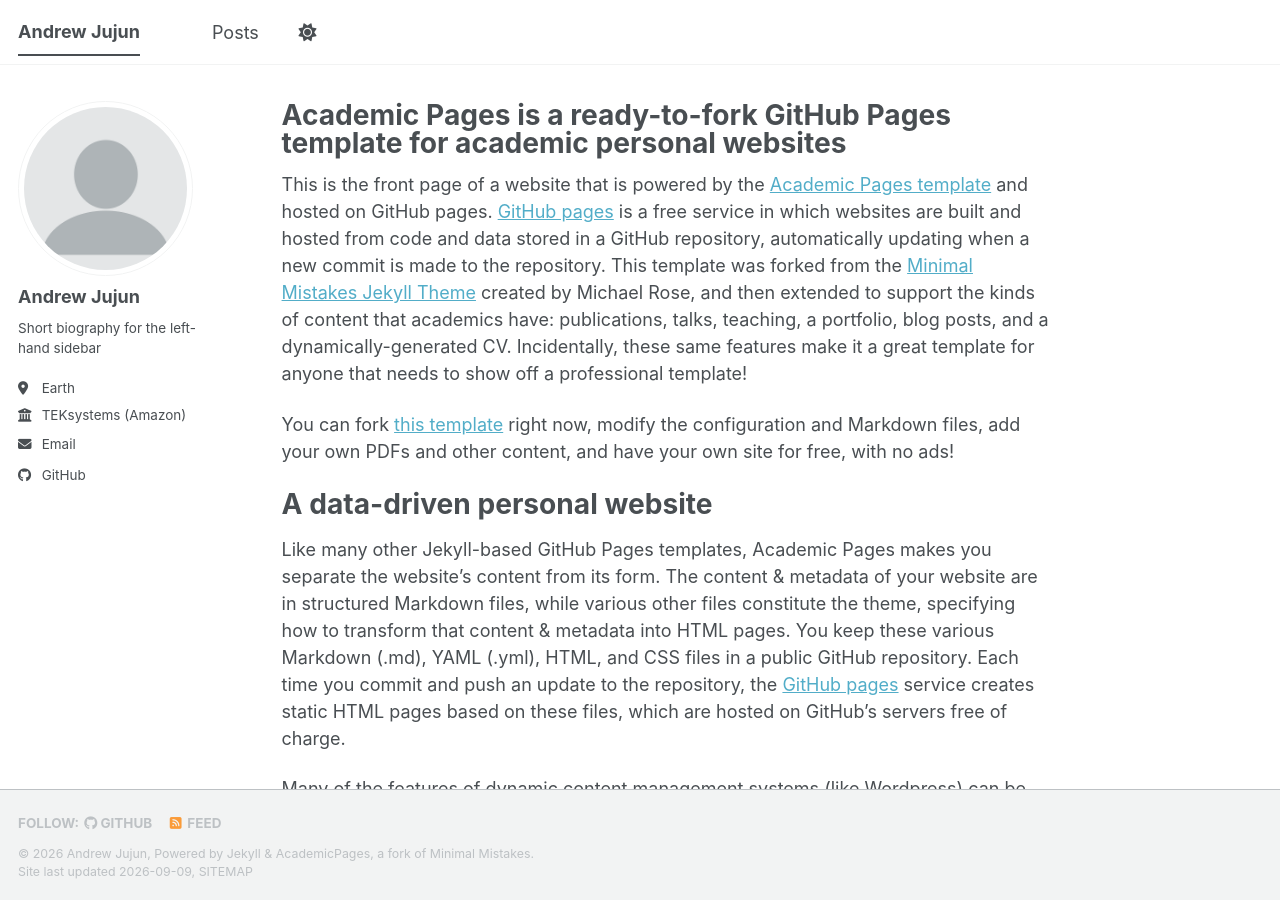
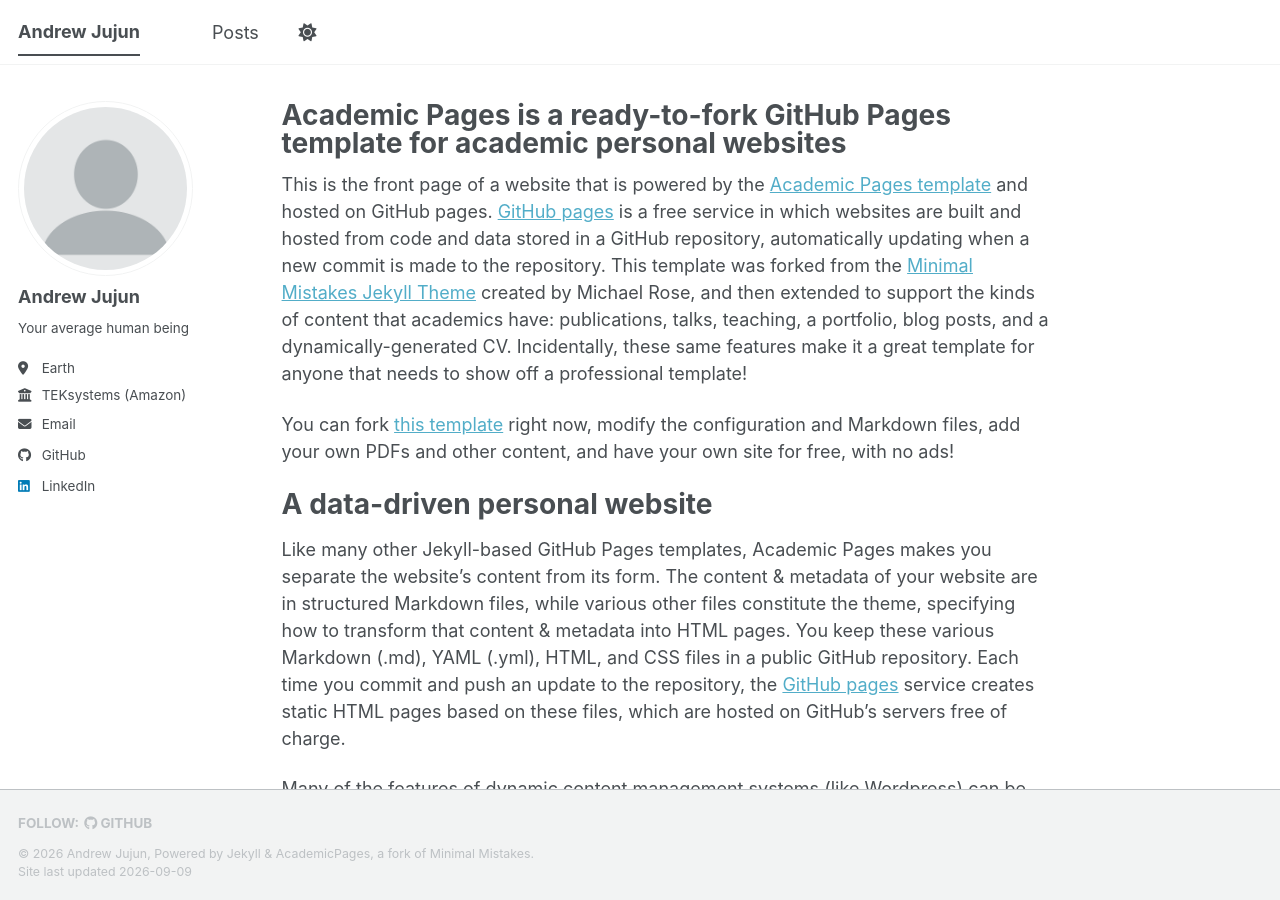
Before and after one commit to andrewjujun/andrewjujun.github.io, a Jekyll site: the page built from _pages/about.md, in a window 1280 px wide and 900 px high. Built offline with Jekyll 4.4.1, drawn with Linux system fonts in a browser that asks for light colours; a style sheet for code colours, icons or effects is not loaded.

Commit message:
Edit footer and sidebar

```diff
--- a/_config.yml
+++ b/_config.yml
@@ -26,7 +26,7 @@
   avatar           : "profile.png"
   name             : "Andrew Jujun"
   pronouns         :
-  bio              : "Short biography for the left-hand sidebar"
+  bio              : "Your average human being"
   location         : "Earth"
   employer         : "TEKsystems (Amazon)"
   uri              : # URL
@@ -66,7 +66,7 @@
   keybase          : # Username
   instagram        : # Username
   lastfm           : # Username
-  linkedin         : # Username
+  linkedin         : "andrewjujun"
   mastodon         : # URL
   medium           : # URL
   pinterest        : # Username
@@ -125,7 +125,7 @@
       options:
         format           : "iso8601" # "iso8601" (default), "timestamp-seconds", "timestamp-milliseconds"
 atom_feed:
-  hide                   : false     # change to true to hide the RSS feed in the footer
+  hide                   : true     # change to true to hide the RSS feed in the footer
   path                   : # blank (default) uses feed.xml
 
 
--- a/_includes/footer.html
+++ b/_includes/footer.html
@@ -21,5 +21,6 @@
 
 <div class="page__footer-copyright">
   &copy; {{ site.time | date: '%Y' }} {{ site.name | default: site.title }}, {{ site.data.ui-text[site.locale].powered_by | default: "Powered by" }} <a href="https://jekyllrb.com" rel="nofollow">Jekyll</a> &amp; <a href="https://github.com/academicpages/academicpages.github.io">AcademicPages</a>, a fork of <a href="https://mademistakes.com/work/minimal-mistakes-jekyll-theme/" rel="nofollow">Minimal Mistakes</a>.<br />
-  Site last updated {{ "now" | date: '%Y-%m-%d' }}, <a href="/sitemap/" style="text-transform: uppercase;">{{ site.data.ui-text[site.locale].site_map | default: "Sitemap" }}</a>
+  Site last updated {{ "now" | date: '%Y-%m-%d' }}
+  <!-- <a href="/sitemap/" style="text-transform: uppercase;">{{ site.data.ui-text[site.locale].site_map | default: "Sitemap" }}</a> -->
 </div>
```
